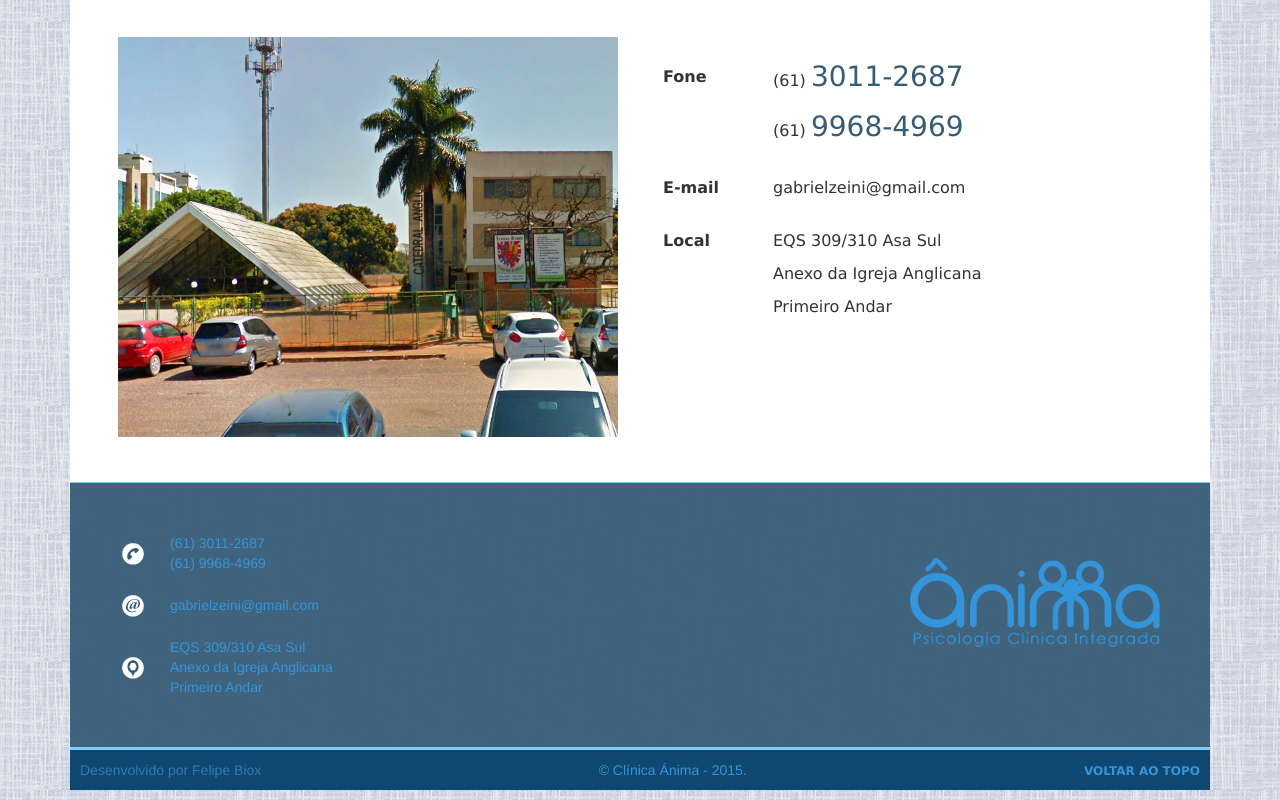
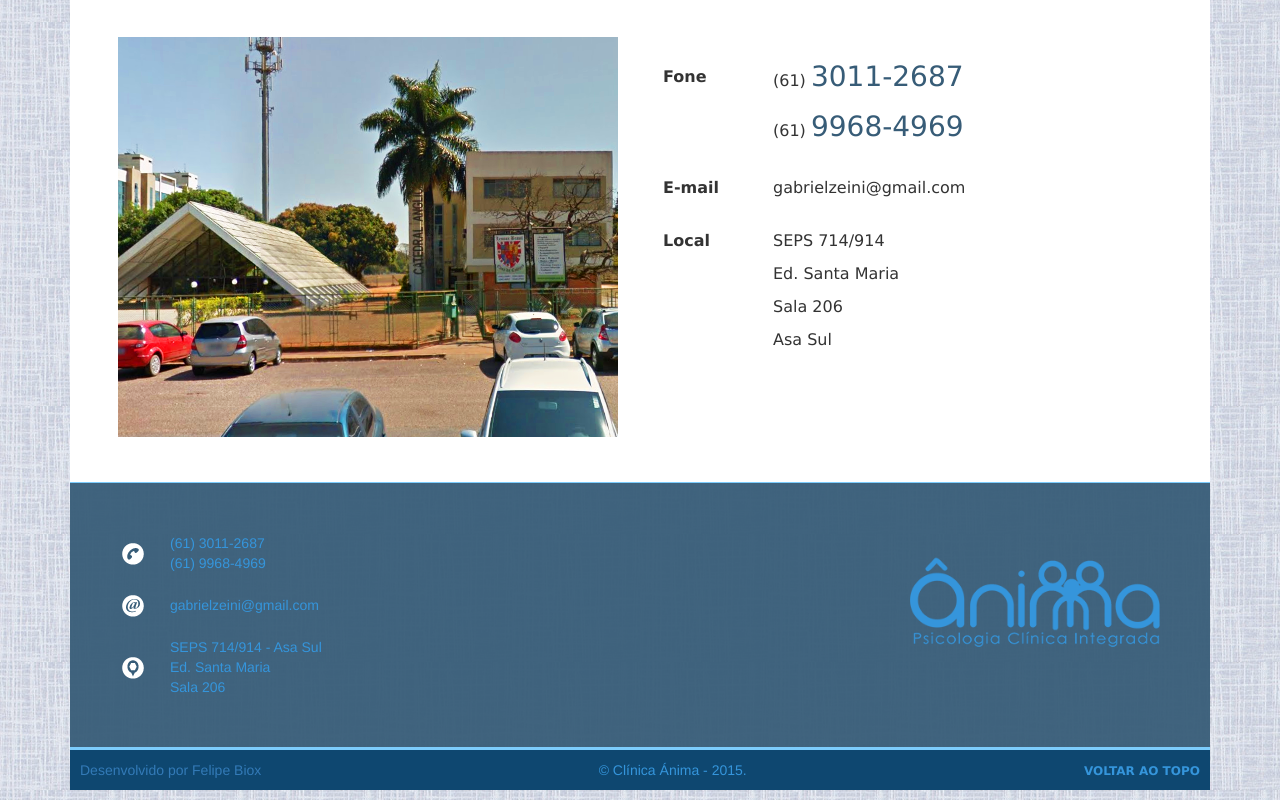
Before and after one commit to gabrielzeini/gabrielzeini.github.io, a plain HTML site: page contato.html in a window 1280 px wide. Shown: the part 362-1162 px from the top of the page. Drawn offline with Linux system fonts and the light colour scheme.

Commit message:
Atualizacoes com endereco

```diff
--- a/contato.html
+++ b/contato.html
@@ -112,15 +112,19 @@
 	<table>
 	<tr>
 	<td class="left_td"><p><b>Local</b></p></td>
-	<td><p>EQS 309/310 Asa Sul</p></td>
+	<td><p>SEPS 714/914</p></td>
 	</tr>
 	<tr>
 	<td></td>
-	<td><p>Anexo da Igreja Anglicana</p></td>
+	<td><p>Ed. Santa Maria</p></td>
 	</tr>
 	<tr>
 	<td></td>
-	<td><p>Primeiro Andar</p></td>
+	<td><p>Sala 206</p></td>
+	</tr>
+	<tr>
+	<td class="left_td"></td>
+	<td><p>Asa Sul</p></td>
 	</tr>
 	</table>
 	</div>
@@ -151,7 +155,7 @@
 			<table>
 			<tr>
 			<td class="left_td_2"><img src="images/icon2.png"></td>
-		<td><p>EQS 309/310 Asa Sul</p><p>Anexo da Igreja Anglicana</p><p>Primeiro Andar</p></td>
+			<td><p>SEPS 714/914 - Asa Sul</p><p>Ed. Santa Maria</p><p>Sala 206</p></td>
 			</tr>
 			</table>
 			</div>
```
Also changed, not shown: artigos.html (+1 -1 lines), atendimento.html (+1 -1 lines), clinica.html (+16 -1 lines), convenios.html (+1 -1 lines), equipe.html (+1 -1 lines), eventos.html (+1 -1 lines), index.html (+1 -4 lines), materiais.html (+1 -1 lines), palestras.html (+1 -1 lines), supervisao.html (+1 -1 lines), videos.html (+1 -1 lines), img/clinica/clin1.jpg (added), img/clinica/clin2.jpg (added), img/clinica/clin3.jpg (added), 3 more files. Lines whose indentation alone changed are shown as unchanged.
